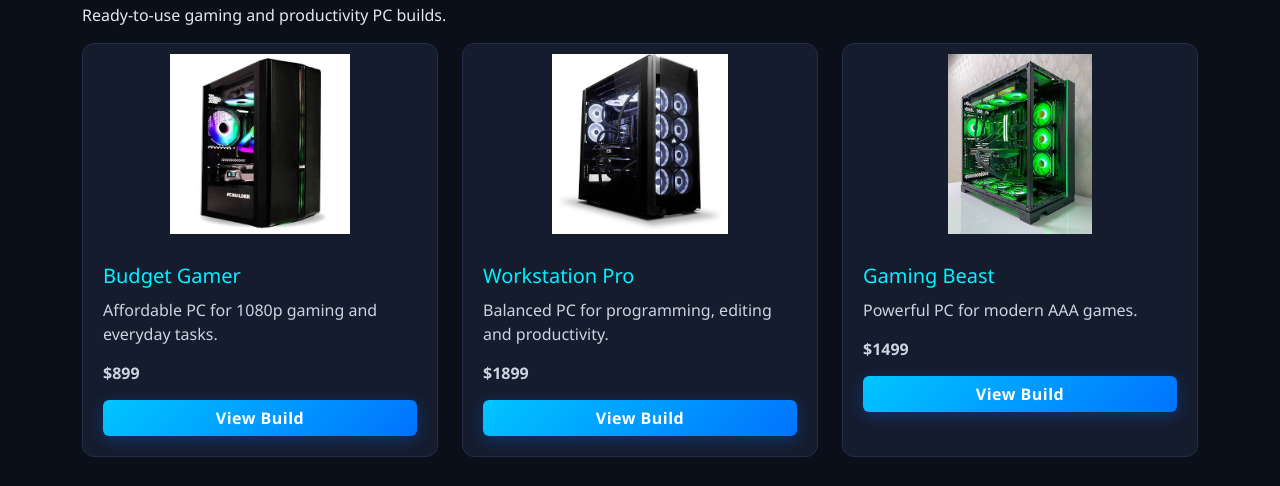
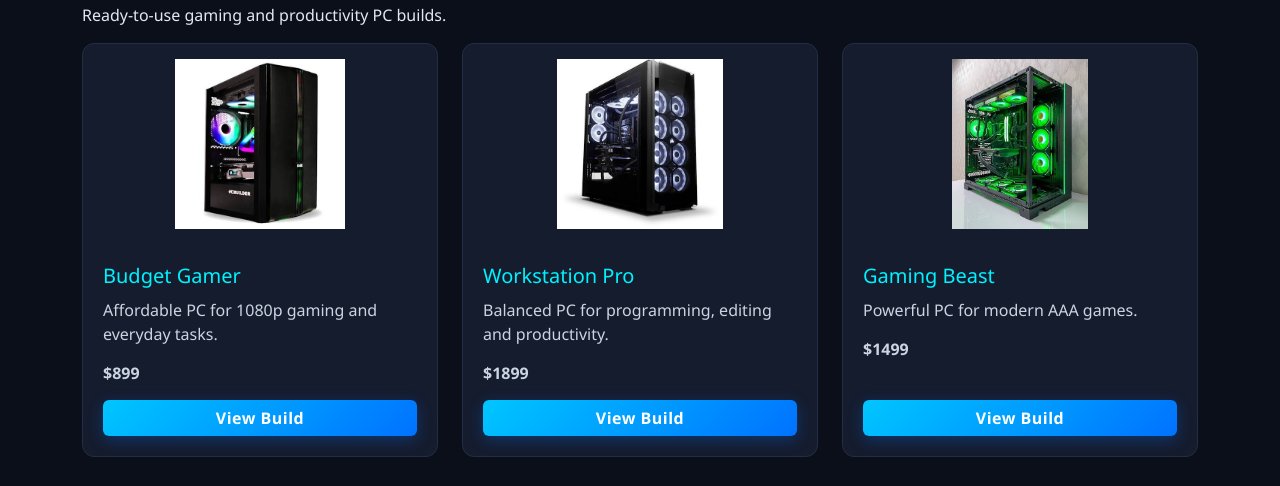
Before and after one commit to Aleksizz-ctrl/pc-builder-site, a plain HTML site: page prebuilt.html in a window 1280 px wide. Shown: the part 165-651 px from the top of the page. Drawn offline with nearby package versions, Linux system fonts and the light colour scheme.

Commit message:
fixing wrong position of buttons

```diff
--- a/styles.css
+++ b/styles.css
@@ -120,7 +120,7 @@ footer p {
     width: 100%;
     height: 200px;
     object-fit: contain;
-    padding: 10px;
+    padding: 15px;
 }
 
 .product-card {
@@ -145,8 +145,12 @@ footer p {
     flex-direction: column;
     padding: 20px;
     flex-grow: 1;
+}
+
+.product-info a {
     margin-top: auto;
 }
+
 .product-info h5 {
     color: var(--accent-color);
     margin-bottom: 10px;
```
